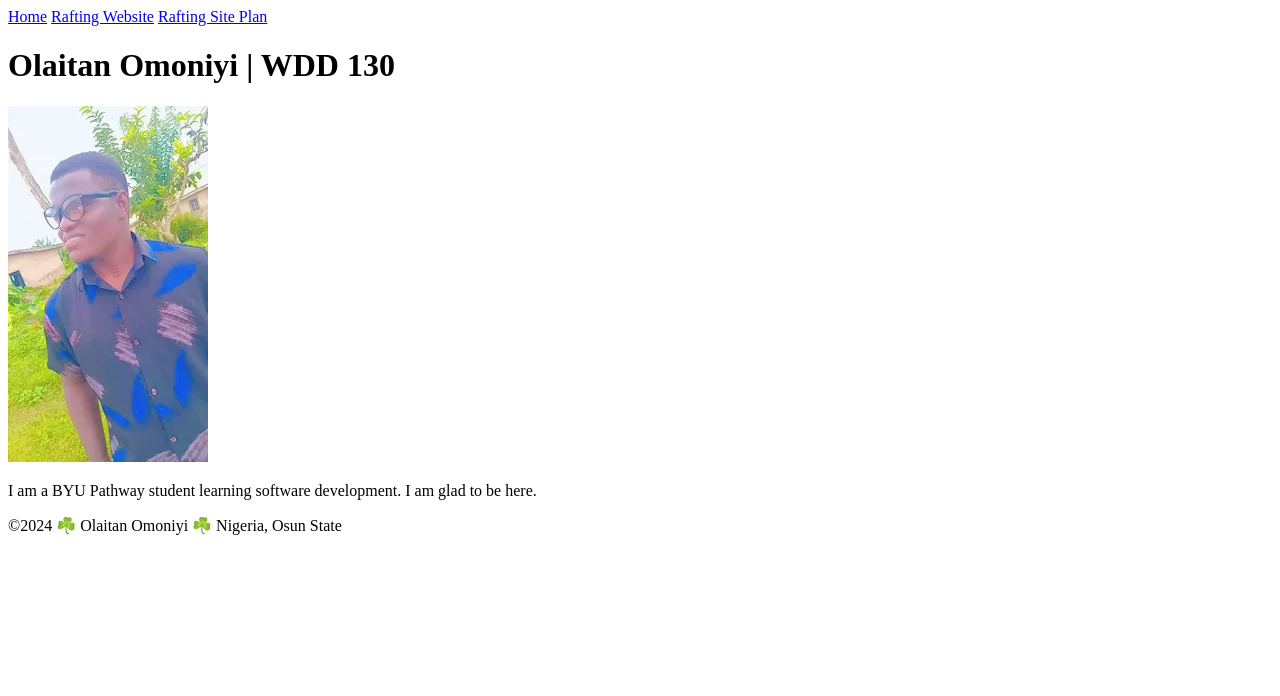
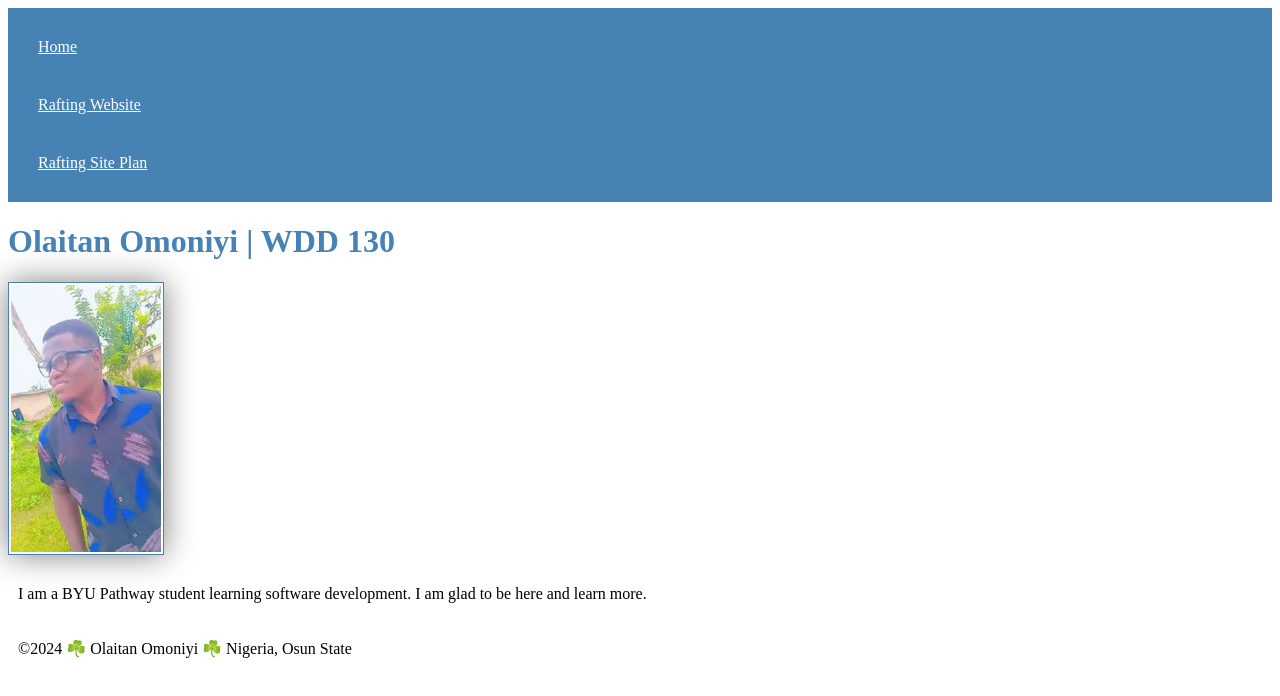
Before and after one commit to Olaitan1196/WDD130, a plain HTML site: page index.html in a window 1280 px wide. Drawn offline with Linux system fonts and the light colour scheme.

Commit message:
Here is a new outlook with the touch of CSS.

```diff
--- a/index.html
+++ b/index.html
@@ -4,6 +4,8 @@
         <meta charset="utf-8"
         <meta name="viewport" content="width=device-width,initial-scale=1.0">
         <title>Olaitan Omoniyi | WDD 130</title>
+        <link rel="stylesheet" href="styles/styles.css">
+    </head>
     <body>
         <header>
             <nav>
@@ -15,7 +17,7 @@
         <main>
             <h1>Olaitan Omoniyi | WDD 130</h1>
             <img src="images/profile.webp" alt="Hello, my name is Olaitan Omoniyi" width="200">
-            <p>I am a BYU Pathway student learning software development. I am glad to be here.</p>
+            <p>I am a BYU Pathway student learning software development. I am glad to be here and learn more.</p>
         </main>
         <footer>
             <p>©2024 ☘️ Olaitan Omoniyi ☘️ Nigeria, Osun State</p>
--- /dev/null
+++ b/styles/styles.css
@@ -0,0 +1,25 @@
+nav {
+    background-color: steelblue;
+    padding: 10px;
+}
+
+nav a {
+    color: white;
+    display: block;
+     padding: 20px;
+}
+
+h1{
+    color: steelblue;
+}
+img{
+    width: 150px;
+    height: auto;
+    border: 1px solid steelblue;
+    padding: 2px;
+    box-shadow: 0 0 30px gray;
+}
+
+p {
+    padding: 10px;
+}
```
Also changed, not shown: volumes.txt (added).
